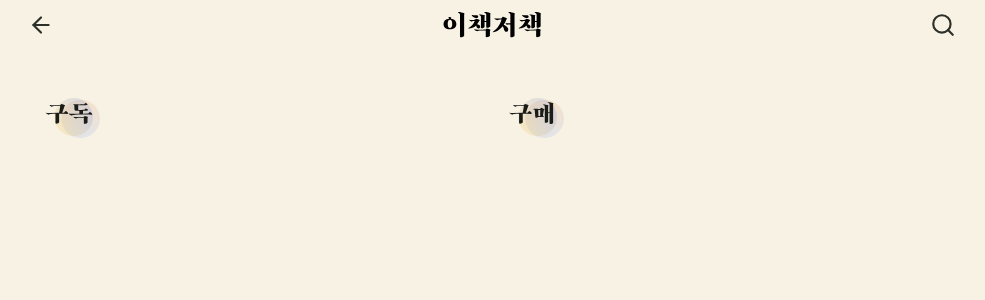
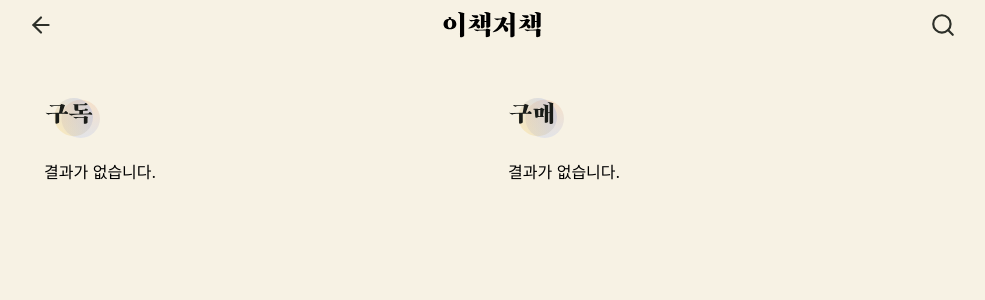
Before and after one commit to ridimillie/ridimillie-frontend, a Next.js app: page /book in a window 1280 px wide. Shown: the top 300 px of the page, without its empty margins (148-1133 px from the left). Built offline with nearby package versions, Linux system fonts and the light colour scheme.

Commit message:
[Feat] Book: add ui for crawling data status

```diff
--- a/components/common/Loading.tsx
+++ b/components/common/Loading.tsx
@@ -5,7 +5,12 @@ import styled from '@emotion/styled';
 const Styled = {
   LoadingWrapper: styled.div`
     display: flex;
+    flex-direction: column;
     justify-content: center;
+    align-items: center;
+    & > div {
+      color: #929a88;
+    }
   `,
 
   LoadingImage: styled.img`
@@ -32,9 +37,10 @@ const Styled = {
 
 type LoadingType = {
   type?: string;
+  text?: string;
 };
 
-function Loading({ type = 'book' }: LoadingType) {
+function Loading({ type = 'book', text }: LoadingType) {
   const max: number = 7;
   const min: number = 1;
 
@@ -45,6 +51,7 @@ function Loading({ type = 'book' }: LoadingType) {
       {type === 'book' && <Styled.LoadingBook src='/assets/icons/loading-book.gif' alt='Loading...' />}
       {type === 'random-image' && <Styled.LoadingImage src={`/assets/images/loading-image-${randomNumber}.jpg`} />}
       {type === 'image' && <Styled.LoadingImage src={`/assets/images/loading-image-7.jpg`} />}
+      {text && <div>{text}</div>}
     </Styled.LoadingWrapper>
   );
 }
--- a/pages/book.tsx
+++ b/pages/book.tsx
@@ -265,21 +265,25 @@ function Book() {
         <Styled.PlatformContainer>
           <img src='/assets/images/subscribe.svg' alt='구독' />
           {bookPlatform.isLoading ? (
-            <Loading />
-          ) : (
+            <Loading text='책 정보를 가져오는 중입니다' />
+          ) : bookPlatform.subscribedBooks.length !== 0 ? (
             bookPlatform.subscribedBooks.map((service: ServiceType, index) => (
               <PlatformButton key={index} platform={service.platform} price={service.price} url={service.redirectURL} />
             ))
+          ) : (
+            <div>결과가 없습니다.</div>
           )}
         </Styled.PlatformContainer>
         <Styled.PlatformContainer>
           <img src='/assets/images/purchase.svg' alt='구매' />
           {bookPlatform.isLoading ? (
-            <Loading />
-          ) : (
+            <Loading text='책 정보를 가져오는 중입니다' />
+          ) : bookPlatform.purchaseBooks.length !== 0 ? (
             bookPlatform.purchaseBooks.map((service: ServiceType, index) => (
               <PlatformButton key={index} platform={service.platform} price={service.price} url={service.redirectURL} />
             ))
+          ) : (
+            <div>결과가 없습니다.</div>
           )}
         </Styled.PlatformContainer>
       </Styled.Contents>
```
